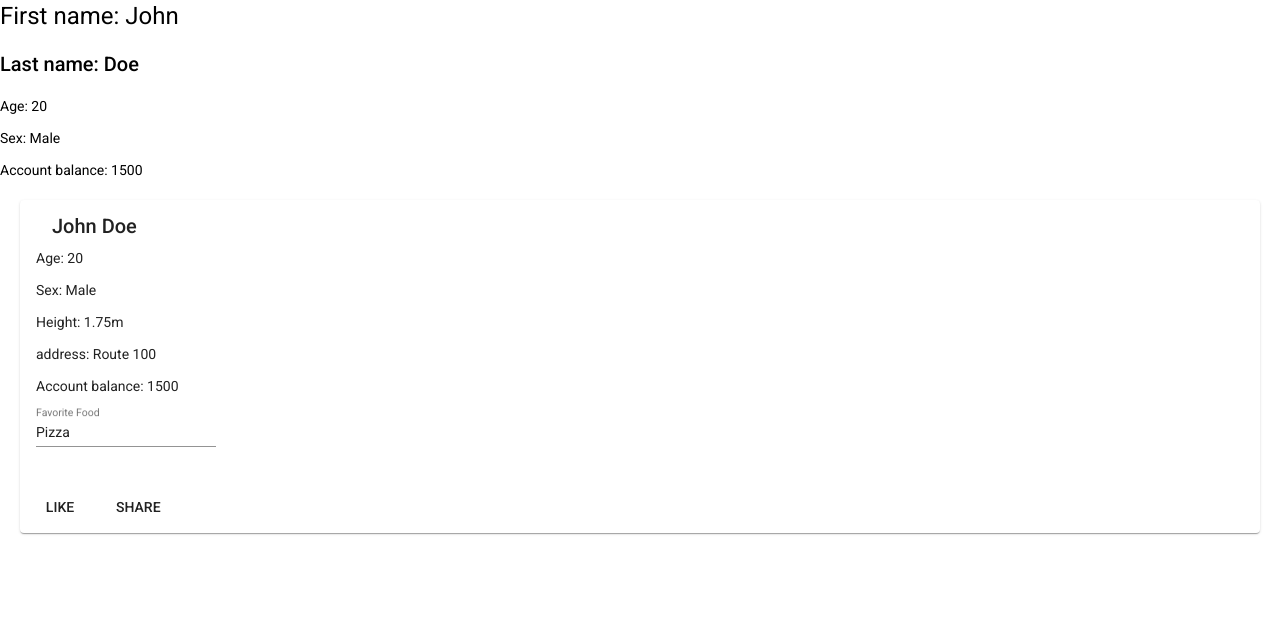
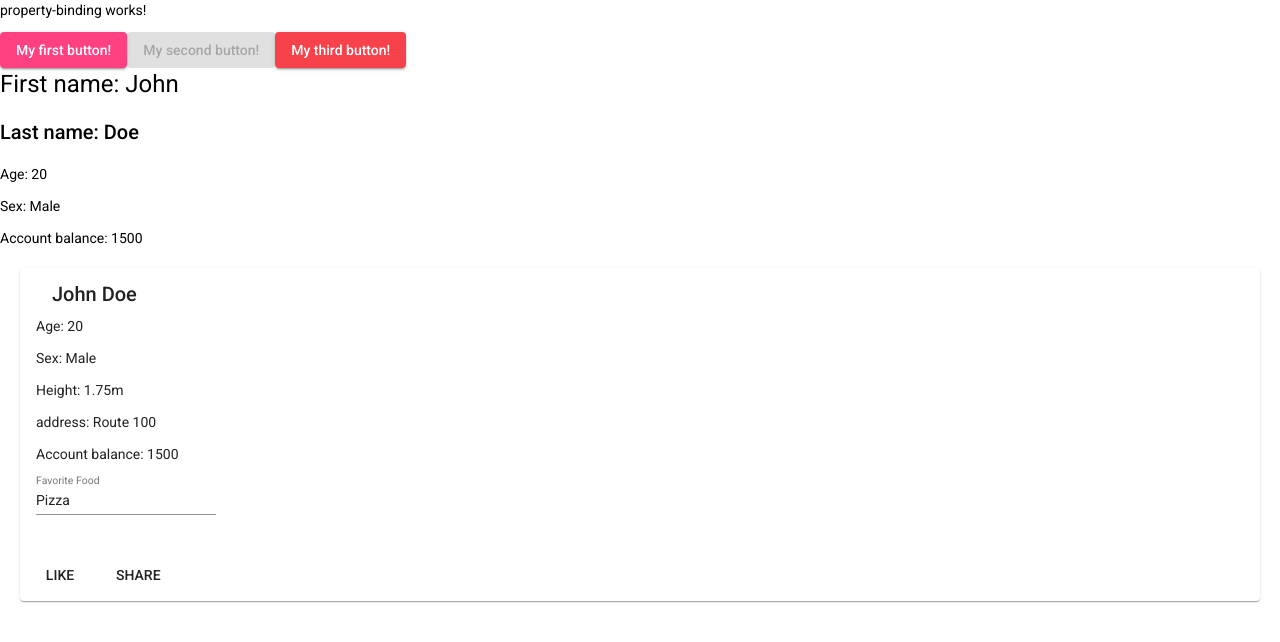
Before and after one commit to gabaghul/CursoAngular8, an Angular app in the folder data-binding-app/: page / in a window 1280 px wide. Shown: the top 642 px of the page. Built offline with nearby package versions, Linux system fonts and the light colour scheme.

Commit message:
content binding

```diff
--- a/data-binding-app/src/app/app.component.html
+++ b/data-binding-app/src/app/app.component.html
@@ -1 +1,2 @@
+<app-property-binding></app-property-binding>
 <app-string-interpolation></app-string-interpolation>
--- a/data-binding-app/src/app/app.module.ts
+++ b/data-binding-app/src/app/app.module.ts
@@ -7,11 +7,13 @@ import { StringInterpolationComponent } from './string-interpolation/string-inte
 import { MatCardModule } from '@angular/material/card';
 import { MatButtonModule } from '@angular/material/button';
 import { MatInputModule } from '@angular/material/input';
+import { PropertyBindingComponent } from './property-binding/property-binding.component';
 
 @NgModule({
   declarations: [
     AppComponent,
-    StringInterpolationComponent
+    StringInterpolationComponent,
+    PropertyBindingComponent
   ],
   imports: [
     BrowserModule,
--- /dev/null
+++ b/data-binding-app/src/app/property-binding/property-binding.component.html
@@ -0,0 +1,6 @@
+<p>property-binding works!</p>
+
+<!-- Colchetes faz procurar a propriedade "color" da classe para preencher na diretiva color do button -->
+<button mat-raised-button [color]="color">My first button!</button>
+<button mat-raised-button [disabled]="btnDisabled">My second button!</button>
+<button mat-raised-button [color]="colors[idx]">My third button!</button>
--- /dev/null
+++ b/data-binding-app/src/app/property-binding/property-binding.component.ts
@@ -0,0 +1,23 @@
+import { Component, OnInit } from '@angular/core';
+
+@Component({
+  selector: 'app-property-binding',
+  templateUrl: './property-binding.component.html',
+  styleUrls: ['./property-binding.component.css']
+})
+export class PropertyBindingComponent implements OnInit {
+
+  color: string = "accent"
+  btnDisabled = true;
+  colors = ["primary", "accent", "warn", ""]
+  idx = 0
+
+  constructor() { }
+
+  ngOnInit(): void {
+    setInterval(() => {
+      this.idx = this.idx < 3 ? this.idx + 1 : 0;
+    }, 500);
+  }
+
+}
```
Also changed, not shown: data-binding-app/src/app/property-binding/property-binding.component.css (added), 1 other file (tests, documents, lock files or other folders).
